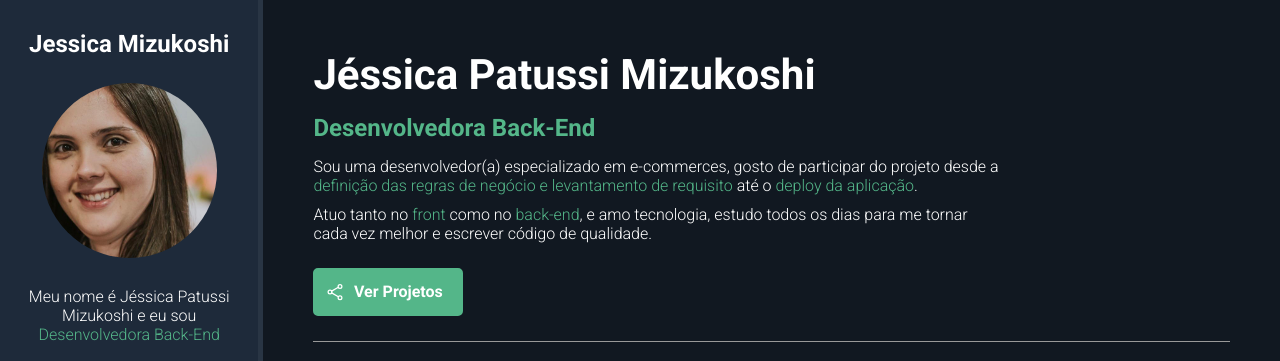
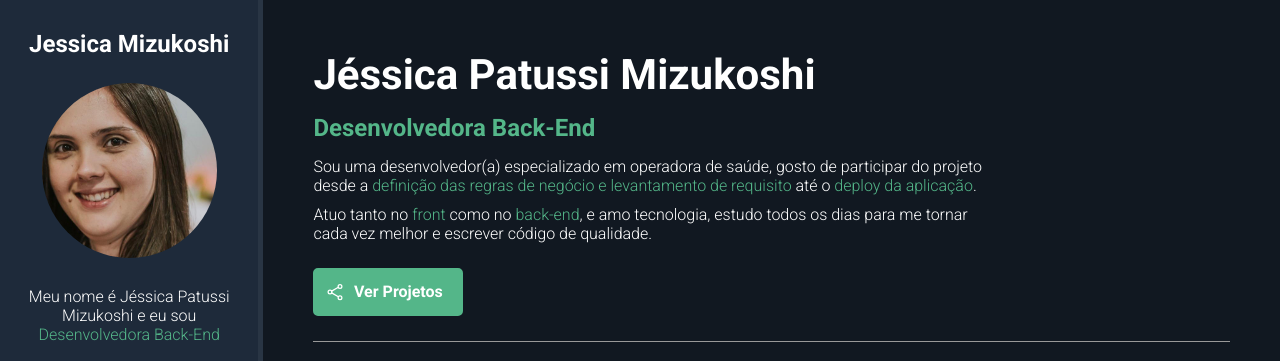
Before and after one commit to jessicapatussi/jessicapatussi.github.io, a plain HTML site: page index.html in a window 1280 px wide. Shown: the top 361 px of the page. Drawn offline with nearby package versions, Linux system fonts and the light colour scheme.

Commit message:
atualiza index.html

```diff
--- a/index.html
+++ b/index.html
@@ -36,7 +36,7 @@
         <section id="about-container">
             <h1 id="name">Jéssica Patussi Mizukoshi</h1>
             <p id="title"><span class="highlight">Desenvolvedora Back-End</span></p>
-            <p class="description">Sou uma desenvolvedor(a) especializado em e-commerces, gosto de participar do projeto desde a <span class="highlight">definição das regras de negócio e levantamento de requisito</span> até o <span class="highlight">deploy da aplicação</span>.</p>
+            <p class="description">Sou uma desenvolvedor(a) especializado em operadora de saúde, gosto de participar do projeto desde a <span class="highlight">definição das regras de negócio e levantamento de requisito</span> até o <span class="highlight">deploy da aplicação</span>.</p>
             <p class="description">Atuo tanto no <span class="highlight">front</span> como no <span class="highlight">back-end</span>, e amo tecnologia, estudo todos os dias para me tornar cada vez melhor e escrever código de qualidade.</p>
             <a href="#" id="btn-projects"><ion-icon name="share-social-outline" role="img" class="md hydrated" aria-label="share social outline"></ion-icon> <span>Ver Projetos</span></a>
 
```
